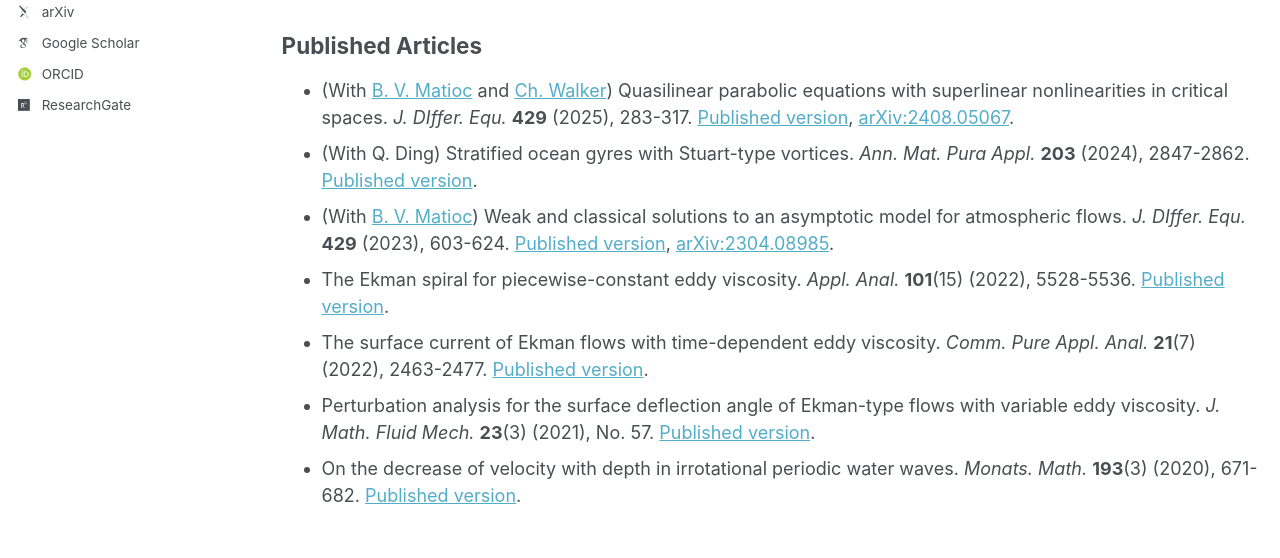
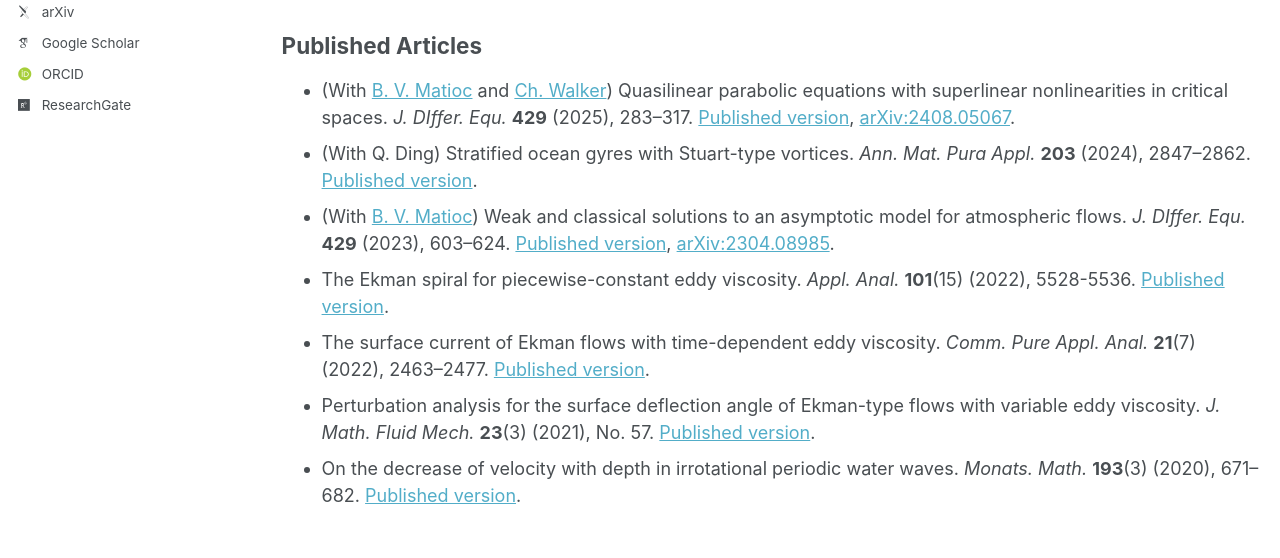
Before and after one commit to luigi-roberti/luigi-roberti.github.io, a Jekyll site: the page built from _pages/publications.md, in a window 1280 px wide and 1201 px high. Shown: the part 284-842 px from the top of the window. Built offline with Jekyll 4.4.1, drawn with Linux system fonts in a browser that asks for light colours; some web fonts are replaced; a script that is not in the unit is left out.

```diff
--- a/_pages/publications.md
+++ b/_pages/publications.md
@@ -15,10 +15,10 @@ Preprints
 
 Published Articles
 ------
-* (With [B. V. Matioc](https://homepages.uni-regensburg.de/~mab11770/) and [Ch. Walker](https://www.ifam.uni-hannover.de/de/walker)) Quasilinear parabolic equations with superlinear nonlinearities in critical spaces. <i>J. DIffer. Equ.</i> <b>429</b> (2025), 283-317. [Published version](https://www.sciencedirect.com/science/article/pii/S0022039625001585), [arXiv:2408.05067](https://arxiv.org/abs/2408.05067).
-* (With Q. Ding) Stratified ocean gyres with Stuart-type vortices. <i>Ann. Mat. Pura Appl.</i> <b>203</b> (2024), 2847-2862. [Published version](https://link.springer.com/article/10.1007/s10231-024-01469-5).
-* (With [B. V. Matioc](https://homepages.uni-regensburg.de/~mab11770/)) Weak and classical solutions to an asymptotic model for atmospheric flows. <i>J. DIffer. Equ.</i> <b>429</b> (2023), 603-624. [Published version](https://www.sciencedirect.com/science/article/pii/S0022039623003637), [arXiv:2304.08985](https://arxiv.org/abs/2304.08985).
+* (With [B. V. Matioc](https://homepages.uni-regensburg.de/~mab11770/) and [Ch. Walker](https://www.ifam.uni-hannover.de/de/walker)) Quasilinear parabolic equations with superlinear nonlinearities in critical spaces. <i>J. DIffer. Equ.</i> <b>429</b> (2025), 283--317. [Published version](https://www.sciencedirect.com/science/article/pii/S0022039625001585), [arXiv:2408.05067](https://arxiv.org/abs/2408.05067).
+* (With Q. Ding) Stratified ocean gyres with Stuart-type vortices. <i>Ann. Mat. Pura Appl.</i> <b>203</b> (2024), 2847--2862. [Published version](https://link.springer.com/article/10.1007/s10231-024-01469-5).
+* (With [B. V. Matioc](https://homepages.uni-regensburg.de/~mab11770/)) Weak and classical solutions to an asymptotic model for atmospheric flows. <i>J. DIffer. Equ.</i> <b>429</b> (2023), 603--624. [Published version](https://www.sciencedirect.com/science/article/pii/S0022039623003637), [arXiv:2304.08985](https://arxiv.org/abs/2304.08985).
 * The Ekman spiral for piecewise-constant eddy viscosity. <i>Appl. Anal.</i> <b>101</b>(15) (2022), 5528-5536. [Published version](https://www.tandfonline.com/doi/full/10.1080/00036811.2021.1896709).
-* The surface current of Ekman flows with time-dependent eddy viscosity. <i>Comm. Pure Appl. Anal.</i> <b>21</b>(7) (2022), 2463-2477. [Published version](https://www.aimsciences.org/article/doi/10.3934/cpaa.2022064).
+* The surface current of Ekman flows with time-dependent eddy viscosity. <i>Comm. Pure Appl. Anal.</i> <b>21</b>(7) (2022), 2463--2477. [Published version](https://www.aimsciences.org/article/doi/10.3934/cpaa.2022064).
 * Perturbation analysis for the surface deflection angle of Ekman-type flows with variable eddy viscosity. <i>J. Math. Fluid Mech.</i> <b>23</b>(3) (2021), No. 57. [Published version](https://link.springer.com/article/10.1007/s00021-021-00586-y).
-* On the decrease of velocity with depth in irrotational periodic water waves. <i>Monats. Math.</i> <b>193</b>(3) (2020), 671-682. [Published version](https://link.springer.com/article/10.1007/s00605-020-01451-2).
+* On the decrease of velocity with depth in irrotational periodic water waves. <i>Monats. Math.</i> <b>193</b>(3) (2020), 671--682. [Published version](https://link.springer.com/article/10.1007/s00605-020-01451-2).
```
